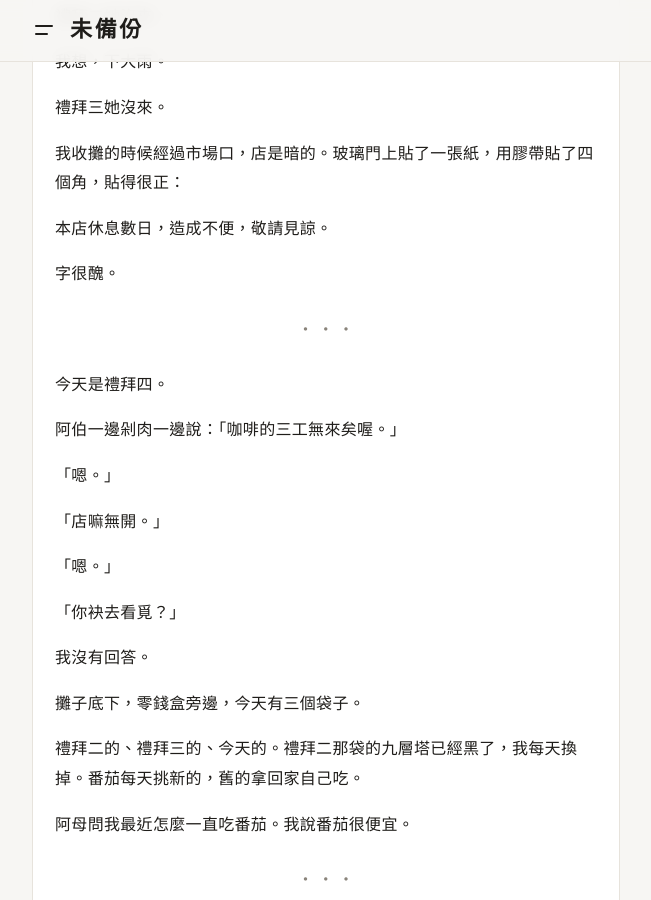
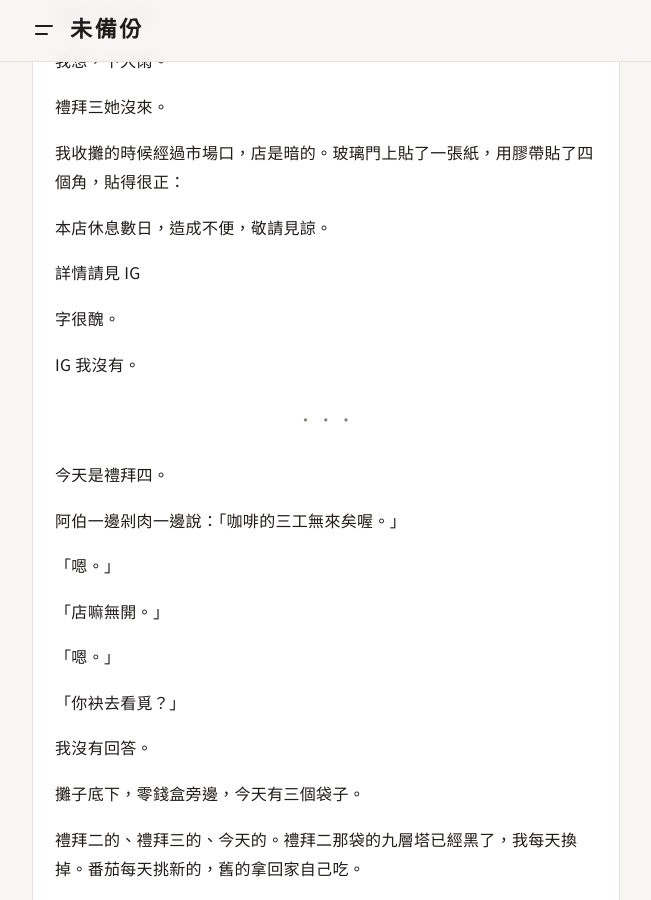
Before and after one commit to Sierra2121/weibeifen, a Jekyll site: the page built from _posts/2025-06-05-day12.md, in a window 1280 px wide and 900 px high, scrolled down 479 px. Shown: the whole window, without its empty margins (314-965 px from the left). Built offline with Jekyll 4.4.1, drawn with Linux system fonts in a browser that asks for light colours.

Commit message:
市場口 第十二章：門上的紙加 IG
Co-Authored-By: Claude Opus 5.5 <noreply@anthropic.com>
Claude-Session: https://claude.ai/code/session_01VPttWSLUjSGooQnZzfekUY

```diff
--- a/_posts/2025-06-05-day12.md
+++ b/_posts/2025-06-05-day12.md
@@ -31,7 +31,11 @@ date: 2025-06-05 21:40:00 +0800
 
 本店休息數日，造成不便，敬請見諒。
 
+詳情請見 IG
+
 字很醜。
+
+IG 我沒有。
 
 ***
 
```
